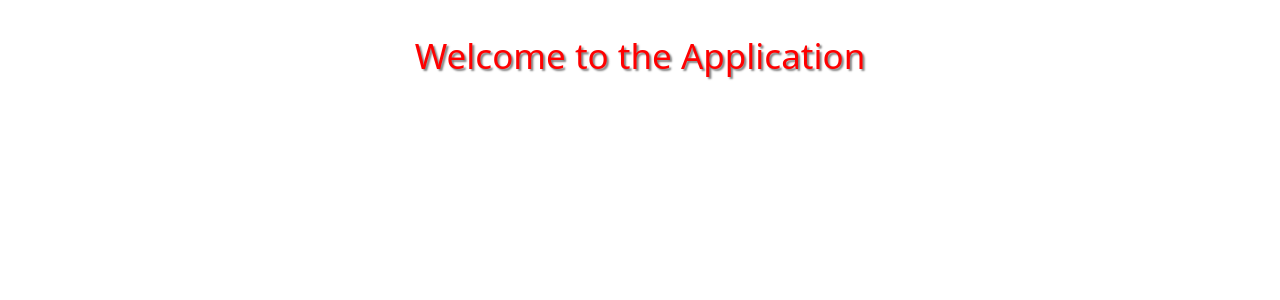
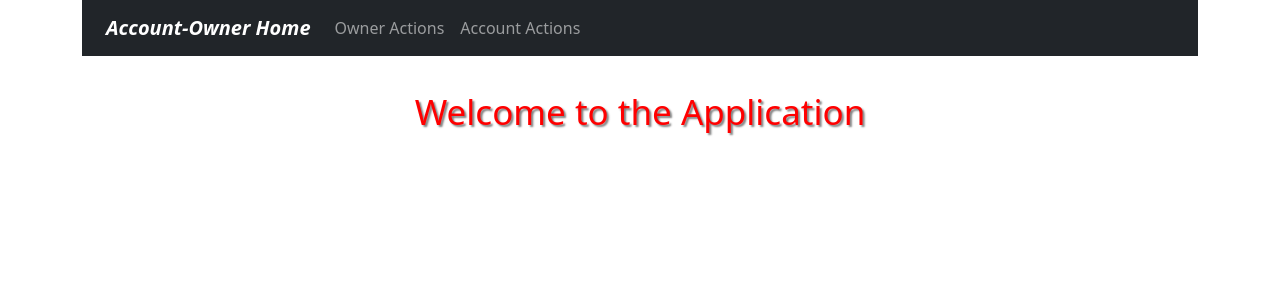
Before and after one commit to PooyaAlamirpour/E2E, an Angular app in the folder AccountOwnerClient/: page /home in a window 1280 px wide. Before the commit this address led to /. Shown: the top 300 px of the page. Built offline with nearby package versions, Linux system fonts and the light colour scheme.

Commit message:
menu is added

```diff
--- a/AccountOwnerClient/src/app/app-routing.module.ts
+++ b/AccountOwnerClient/src/app/app-routing.module.ts
@@ -1,7 +1,11 @@
 import { NgModule } from '@angular/core';
 import { RouterModule, Routes } from '@angular/router';
+import { HomeComponent } from "./home/home.component";
 
-const routes: Routes = [];
+const routes: Routes = [
+  { path: 'home', component: HomeComponent },
+  { path: '', redirectTo: '/home', pathMatch: 'full' }
+];
 
 @NgModule({
   imports: [RouterModule.forRoot(routes)],
--- a/AccountOwnerClient/src/app/app.component.html
+++ b/AccountOwnerClient/src/app/app.component.html
@@ -1,7 +1,12 @@
 <div class="container">
   <div class="row">
     <div class="col">
-      <app-home></app-home>
+      <app-menu></app-menu>
+    </div>
+  </div>
+  <div class="row">
+    <div class="col">
+      <router-outlet></router-outlet>
     </div>
   </div>
 </div>
--- a/AccountOwnerClient/src/app/app.module.ts
+++ b/AccountOwnerClient/src/app/app.module.ts
@@ -4,15 +4,21 @@ import { BrowserModule } from '@angular/platform-browser';
 import { AppRoutingModule } from './app-routing.module';
 import { AppComponent } from './app.component';
 import { HomeComponent } from './home/home.component';
+import { MenuComponent } from './menu/menu.component';
+import { CollapseModule } from "ngx-bootstrap/collapse";
+import { BrowserAnimationsModule } from "@angular/platform-browser/animations";
 
 @NgModule({
   declarations: [
     AppComponent,
-    HomeComponent
+    HomeComponent,
+    MenuComponent
   ],
   imports: [
     BrowserModule,
-    AppRoutingModule
+    AppRoutingModule,
+    BrowserAnimationsModule,
+    CollapseModule.forRoot()
   ],
   providers: [],
   bootstrap: [AppComponent]
--- /dev/null
+++ b/AccountOwnerClient/src/app/menu/menu.component.css
@@ -0,0 +1,5 @@
+.active {
+  font-weight: bold;
+  font-style: italic;
+  color: #fff;
+}
--- /dev/null
+++ b/AccountOwnerClient/src/app/menu/menu.component.html
@@ -0,0 +1,24 @@
+<div class="row">
+  <div class="col">
+    <nav class="navbar navbar-expand-lg navbar-dark bg-dark">
+      <div class="container-fluid">
+        <a class="navbar-brand" [routerLink]="['/home']" routerLinkActive="active"
+           [routerLinkActiveOptions]="{exact: true}">Account-Owner Home</a>
+        <button class="navbar-toggler" type="button" (click)="isCollapsed = !isCollapsed"
+                [attr.aria-expanded]="!isCollapsed" aria-controls="collapseNav">
+          <span class="navbar-toggler-icon"></span>
+        </button>
+        <div class="collapse navbar-collapse" id="collapseNav" [collapse]="!isCollapsed" [isAnimated]="true">
+          <ul class="navbar-nav me-auto mb-2 mb-lg-0">
+            <li class="nav-item">
+              <a class="nav-link" href="#">Owner Actions </a>
+            </li>
+            <li class="nav-item">
+              <a class="nav-link" href="#">Account Actions </a>
+            </li>
+          </ul>
+        </div>
+      </div>
+    </nav>
+  </div>
+</div>
--- /dev/null
+++ b/AccountOwnerClient/src/app/menu/menu.component.ts
@@ -0,0 +1,17 @@
+import { Component, OnInit } from '@angular/core';
+
+@Component({
+  selector: 'app-menu',
+  templateUrl: './menu.component.html',
+  styleUrls: ['./menu.component.css']
+})
+export class MenuComponent implements OnInit {
+
+  isCollapsed: boolean = false;
+
+  constructor() { }
+
+  ngOnInit(): void {
+  }
+
+}
```
